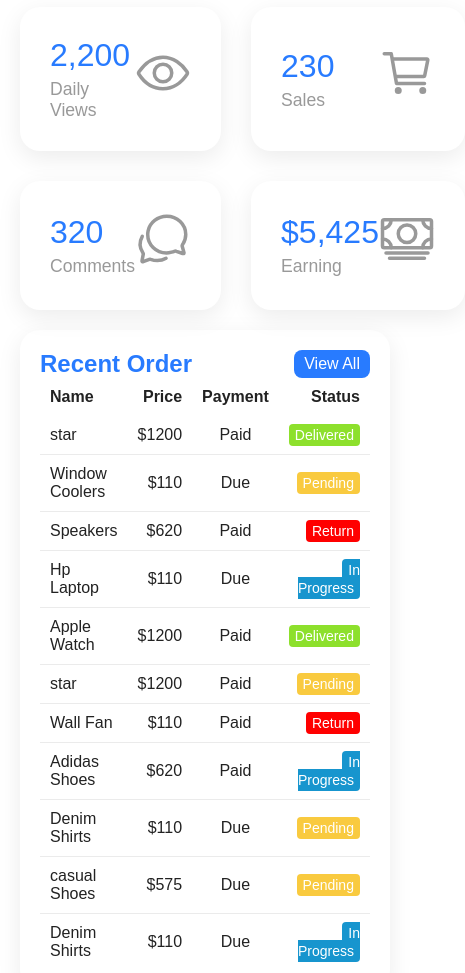
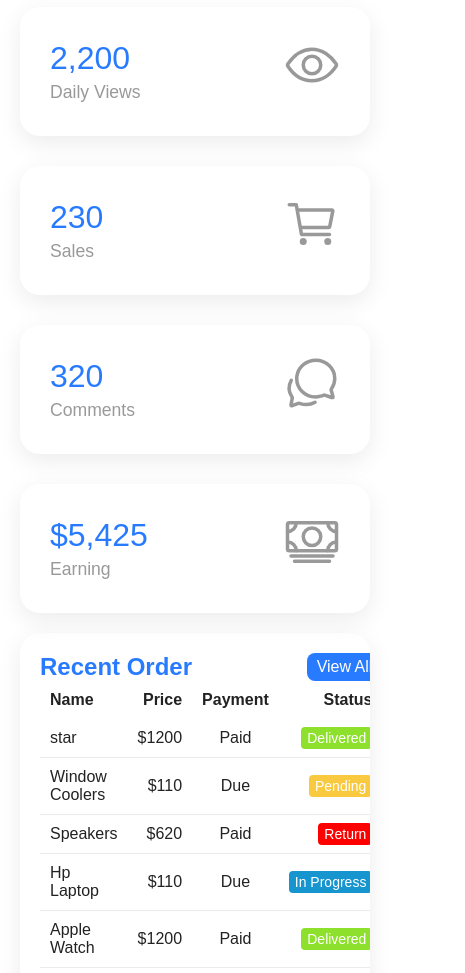
Before and after one commit to izadi-majid/Admin_Dashboard, a plain HTML site: page index.html in a window 390 px wide. Shown: the part 53-1026 px from the top of the page, 465 px wide, since content can reach past the window. Drawn offline with nearby package versions, Linux system fonts and the light colour scheme.

Commit message:
modified responsive.css

```diff
--- a/responsive.css
+++ b/responsive.css
@@ -24,3 +24,18 @@
         grid-template-columns: repeat(1,1fr);
     }
 }
+@media (max-width:480px){
+    .cardbox{
+        grid-template-columns: 1fr;
+    }
+
+    .status.inprogress{
+        white-space: nowrap;
+    }
+    .details .recentOrder{
+        overflow-x: scroll;
+    }
+    .btn{
+        white-space: nowrap;
+    }
+}
```
